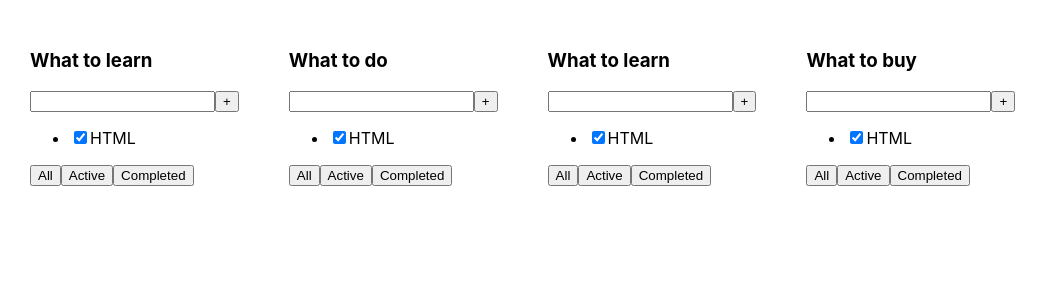
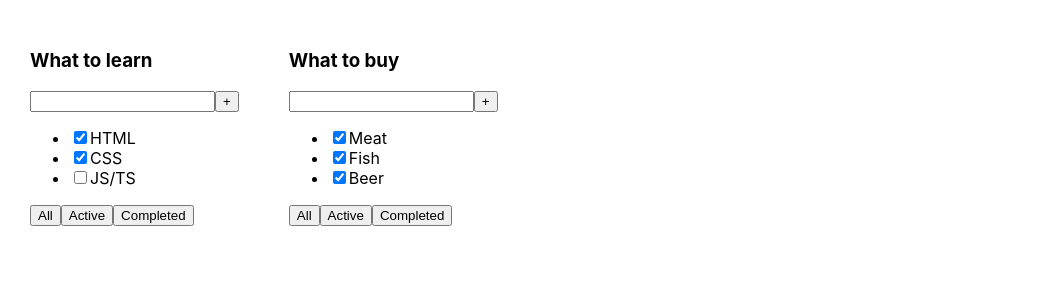
Before and after one commit to ZherdevMak/ToDoList, a React (Create React App) app: page / in a window 1280 px wide. Shown: the top 300 px of the page, without its empty margins (0-1048 px from the left). Built offline with nearby package versions, Linux system fonts and the light colour scheme.

Commit message:
Was problem with no properties to second <li> in TodoList.tsx, WS had no errors, but error was in chrome terminal

```diff
--- a/src/App.tsx
+++ b/src/App.tsx
@@ -4,18 +4,19 @@ import TodoList, {TaskType} from "./TodoList";
 
 function App() {
     const tasks_1: Array<TaskType> = [
-        {id: 1, title: "HTML", isDone: true}
+        {id: 1, title: "HTML", isDone: true},
+        {id: 2, title: "CSS", isDone: true},
+        {id: 3, title: "JS/TS", isDone: false},
+    ]
+    const tasks_2: Array<TaskType> = [
+        {id: 1, title: "Meat", isDone: true},
+        {id: 2, title: "Fish", isDone: true},
+        {id: 3, title: "Beer", isDone: true}
     ]
     return (
         <div className="App">
             <TodoList title={'What to learn'} tasks={tasks_1}/>
-            <TodoList title={'What to do'} tasks={tasks_1}/>
-            <TodoList title={'What to learn'} tasks={tasks_1}/>
-            <TodoList title={'What to buy'} tasks={tasks_1}/>
-            {/*/!*<TodoList title={'What to read'} tasks={tasks_1}/>*!/*/}
-            {/*/!*<TodoList title={'What to learn'}/>*!/*/}
-            {/*/!*<TodoList title={'What to buy'}/>*!/*/}
-            {/*/!*<TodoList title={'What to read'}/>*!/*/}
+            <TodoList title={'What to buy'} tasks={tasks_2}/>
         </div>
     );
 }
--- a/src/TodoList.tsx
+++ b/src/TodoList.tsx
@@ -7,7 +7,7 @@ export type TaskType = {
 
 type TodoListPropsType = {
     title: string,
-    tasks: TaskType[]
+    tasks: Array<TaskType>
 }
 const TodoList = (props: TodoListPropsType) => {
     return (
@@ -23,12 +23,14 @@ const TodoList = (props: TodoListPropsType) => {
                         <input type="checkbox" checked={props.tasks[0].isDone}/>
                         <span>{props.tasks[0].title}</span>
                     </li>
-                    {/*<li>*/}
-                    {/*    <input type="checkbox" checked={props.tasks[1].isDone}/>*/}
-                    {/*    <span>{props.tasks[1].title}</span>*/}
-                    {/*</li>*/}
-
-
+                    <li>
+                        <input type="checkbox" checked={props.tasks[1].isDone}/>
+                        <span>{props.tasks[1].title}</span>
+                    </li>
+                    <li>
+                        <input type="checkbox" checked={props.tasks[2].isDone}/>
+                        <span>{props.tasks[2].title}</span>
+                    </li>
                 </ul>
                 <div>
                     <button>All</button>
```
